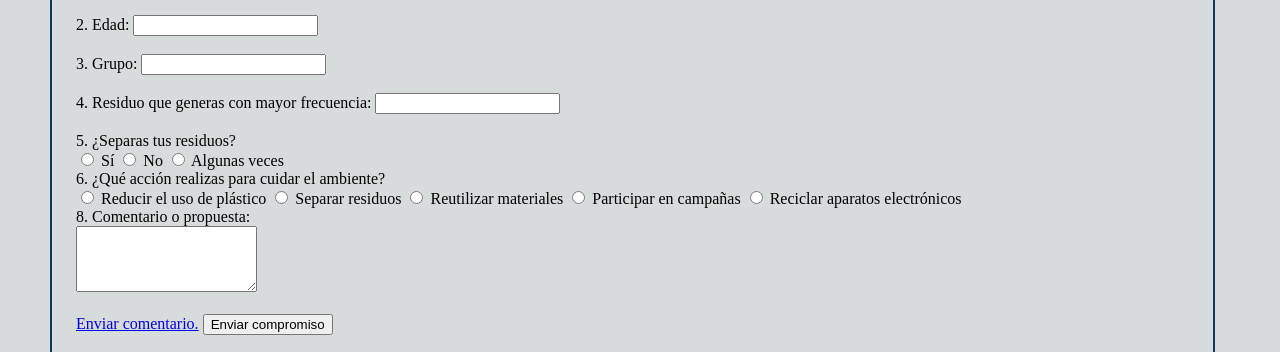
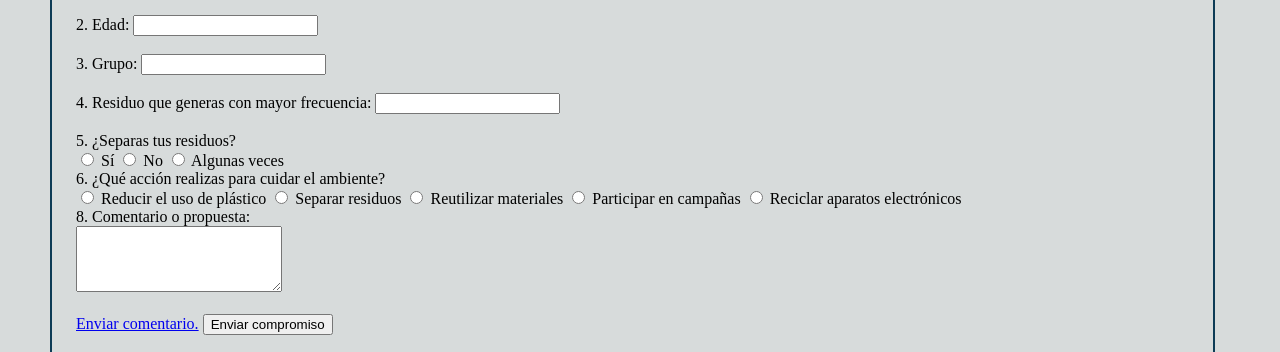
Before and after one commit to Emy801/PAEC-Ferrer-Violeta, a plain HTML site: page formulario.html in a window 1280 px wide. Shown: the part 125-477 px from the top of the page. Drawn offline with Linux system fonts and the light colour scheme.

Commit message:
Update r.css

```diff
--- a/r.css
+++ b/r.css
@@ -37,3 +37,9 @@ h2{
     margin: 8px;
     cursor: pointer;
   }
+textarea{
+min-height:50px;
+max-height:80px;
+min-width:200px;
+max-width:300px;
+}
```
